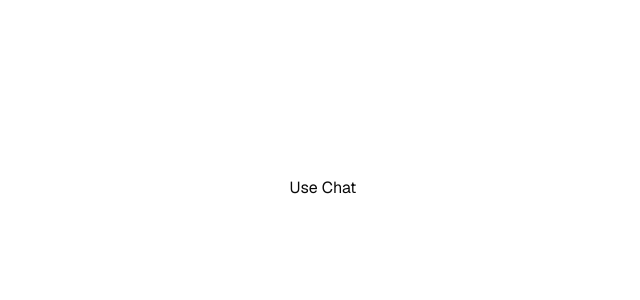
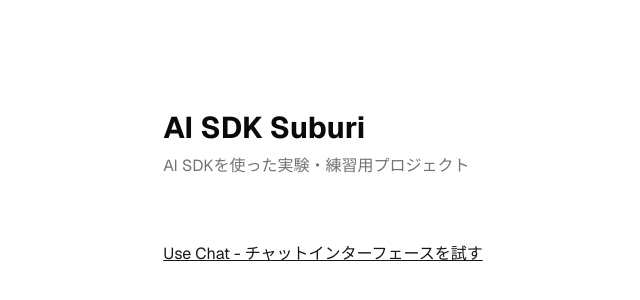
Before and after one commit to HeavenOSK/ai-sdk-suburi, a Next.js app: page / in a window 1280 px wide. Shown: the part 212-512 px from the top of the page, without its empty margins (317-957 px from the left). Built offline with nearby package versions, Linux system fonts and the light colour scheme.

Commit message:
ページコンポーネントを更新し、AI SDK Suburiのタイトルと説明を追加しました。また、「Use Chat」リンクに日本語の説明を追加し、スタイルを改善しました。

```diff
--- a/src/app/page.tsx
+++ b/src/app/page.tsx
@@ -4,9 +4,21 @@ export default function Home() {
 	return (
 		<div className="grid grid-rows-[20px_1fr_20px] items-center justify-items-center min-h-screen p-8 pb-20 gap-16 sm:p-20 font-[family-name:var(--font-geist-sans)]">
 			<main className="flex flex-col gap-[32px] row-start-2 items-center sm:items-start">
-				<ul>
+				<div className="text-center sm:text-left">
+					<h1 className="text-3xl font-bold mb-2">AI SDK Suburi</h1>
+					<p className="text-muted-foreground mb-8">
+						AI SDKを使った実験・練習用プロジェクト
+					</p>
+				</div>
+
+				<ul className="space-y-4">
 					<li>
-						<a href="/use-chat">Use Chat</a>
+						<a
+							href="/use-chat"
+							className="text-primary underline hover:text-primary/80 transition-colors"
+						>
+							Use Chat - チャットインターフェースを試す
+						</a>
 					</li>
 				</ul>
 			</main>
```
